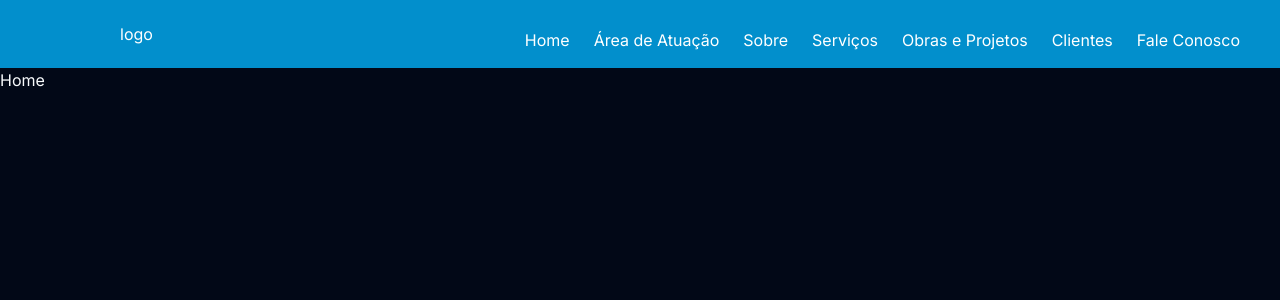
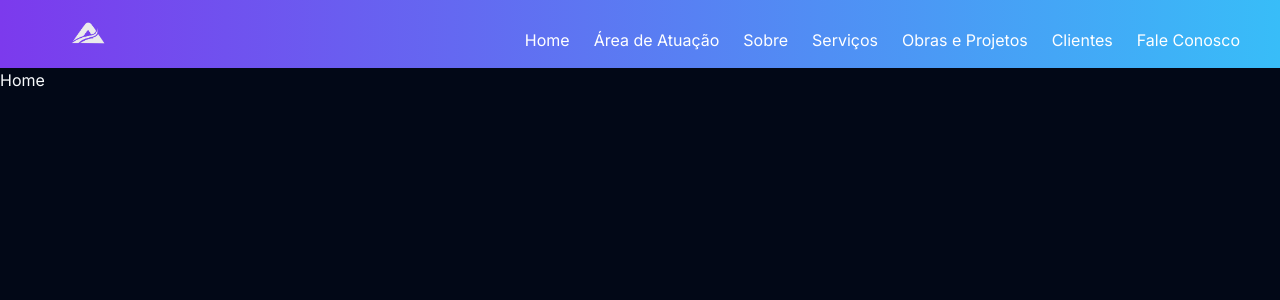
Before and after one commit to DevRick556/america-do-sull, a Next.js app: page / in a window 1280 px wide. Shown: the top 300 px of the page. Built offline with nearby package versions, Linux system fonts and the light colour scheme.

Commit message:
feat: add logo to header

```diff
--- a/app/_components/header.tsx
+++ b/app/_components/header.tsx
@@ -1,6 +1,7 @@
 "use client";
 
 import { AlignJustify, X } from "lucide-react";
+import Image from "next/image";
 import Link from "next/link";
 import { useState } from "react";
 // import { AlignJustify } from 'lucide-react';
@@ -16,9 +17,11 @@ const Header = () => {
   return (
 
     <>
-      <nav className="flex items-center justify-between bg-[#028fcc] text-white p-4 px-10 relative">
+      <nav className="flex items-center justify-between bg-gradient-to-r from-violet-600 to-sky-400 text-white p-4 px-10 relative">
         {/* logo aquir */}
-        <div className="ml-20"><Link href="/">logo</Link> </div>
+        <div className="ml-7"><Link href="/">
+          <Image alt="logo-america-do-sul" src="/logo.png" width={42} height={40}/>
+        </Link> </div>
 
         {/* icone do menu hamburguer */}
         <div className=" md:hidden absolute right-5">
@@ -40,7 +43,7 @@ const Header = () => {
           </ul>
           {/* <menuHamburguer /> */}
           {menuCLick &&(
-            <ul className="absolute top-full left-0 w-full bg-[#028fcc] flex flex-col items-center gap-4 py-4 md:hidden">
+            <ul className="absolute top-full left-0 w-full bg-gradient-to-r from-violet-600 to-sky-400 z-50 flex flex-col items-center gap-4 py-4 md:hidden">
               <li><Link href="/" onClick={() => setClick(false)}>Home</Link></li>
               <li>Área de Atuação</li>
               <li>Sobre</li>
```
Also changed, not shown: public/logo.png (added).
